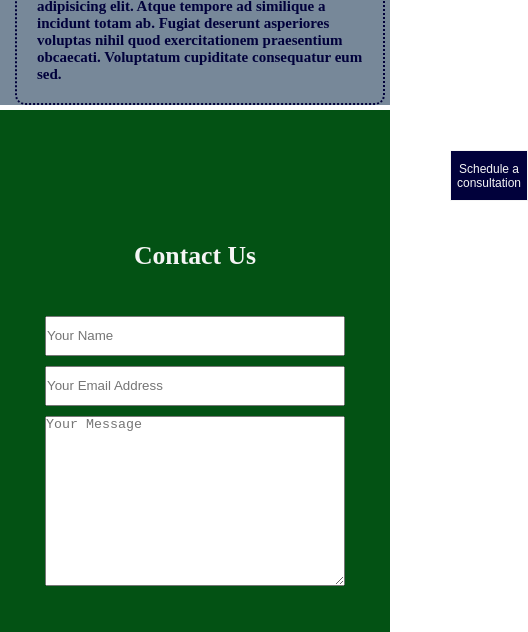
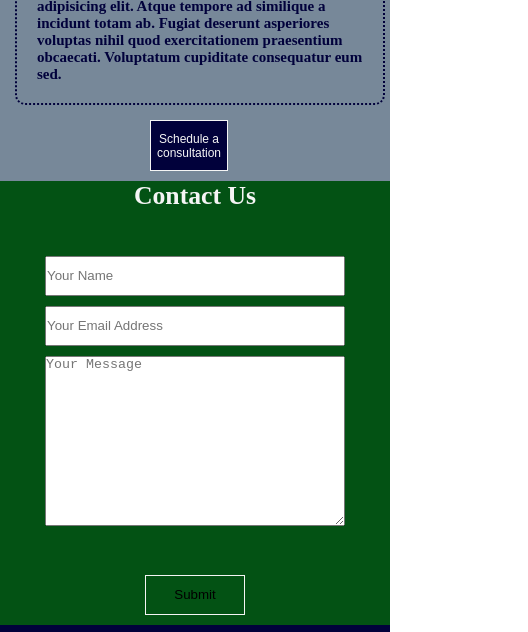
Before and after one commit to sancoj-academy/media-query, a plain HTML site: page index.html in a window 390 px wide. Shown: the part 6191-6823 px from the top of the page, 528 px wide, since content can reach past the window. Drawn offline with Linux system fonts and the light colour scheme.

Commit message:
train button fix

```diff
--- a/index.html
+++ b/index.html
@@ -320,9 +320,14 @@
                             Lorem ipsum dolor sit amet, consectetur adipisicing elit. Atque tempore ad similique a incidunt totam ab. Fugiat deserunt asperiores voluptas nihil quod exercitationem praesentium obcaecati. Voluptatum cupiditate consequatur eum sed.
                         </p>
                     </div>
+
                 </div>
+
             </div>
-            <a href="#contactus"><button id="trainbtn">Schedule a consultation</button></a>
+            <div class="trainbutton">
+                <a href="#contactus"><button id="trainbtn">Schedule a consultation</button></a>
+            </div>
+
         </div>
     </section>
     <section>
--- a/mobile.css
+++ b/mobile.css
@@ -416,9 +416,14 @@ label {
     border: 1px solid whitesmoke;
     color: whitesmoke;
     font-size: 12px;
-    float: left;
+    margin: 10px;
+    margin-left: 150px;
+
+
+
 
 }
+
 
 /* Contact */
 #contactus{
@@ -484,4 +489,5 @@ label {
     margin: 10px 15px;
 
 
+
 }
```
